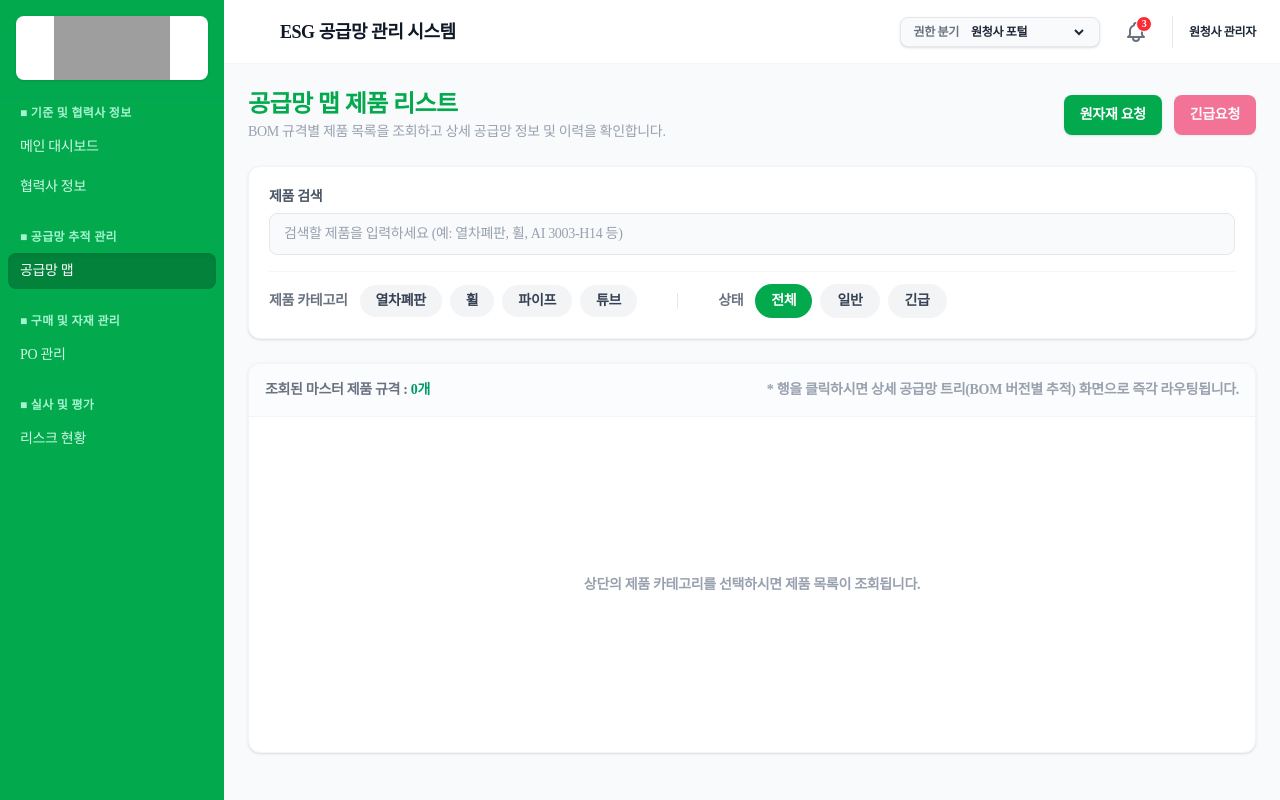
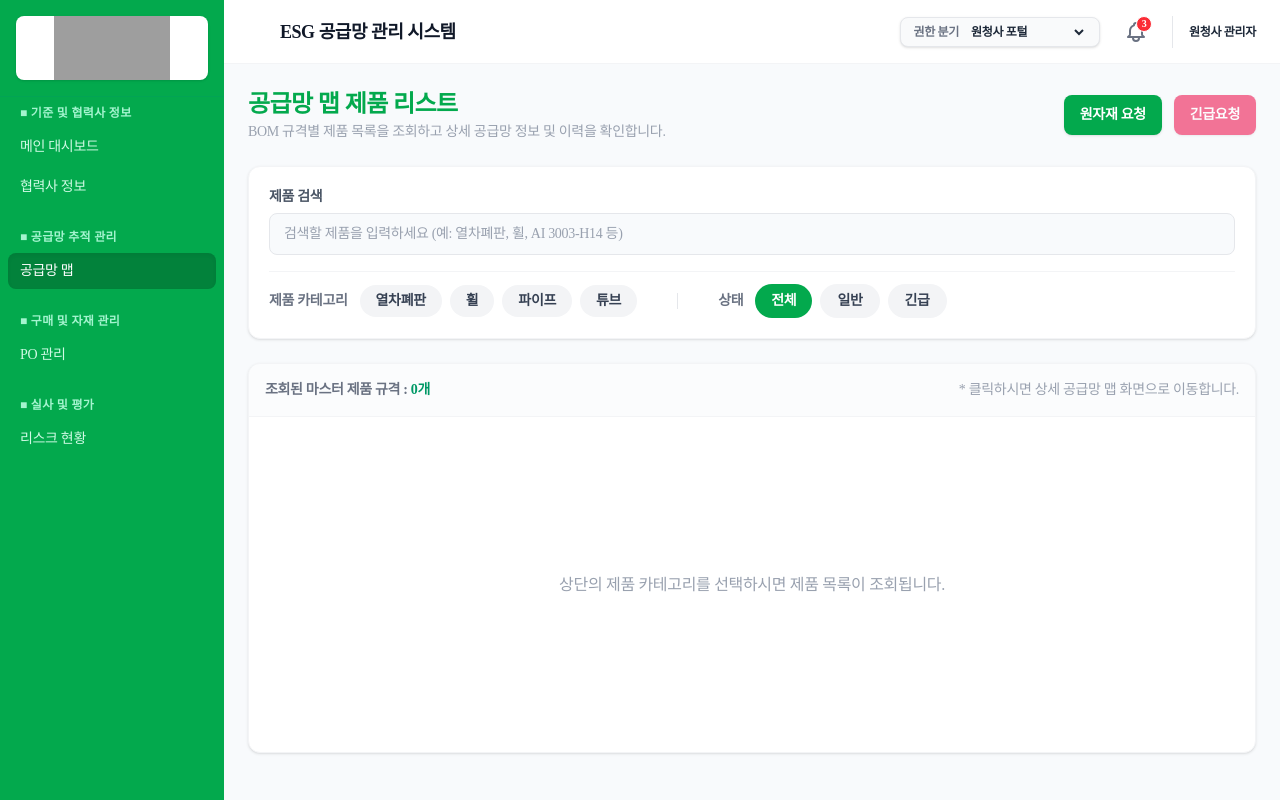
Before and after one commit to shell-files/dev_triplevalues, a React (Vite) app in the folder frontend/: page / in a window 1280 px wide. Both pictures are taken after a click on the button "공급망 맵". Built offline with nearby package versions, Linux system fonts and the light colour scheme; grey boxes are pictures that could not be loaded.

Commit message:
[FE] 공급망 맵 리스트 페이지 UI 수정2 (#23)

```diff
--- a/frontend/src/homes/admin/maps/SupplyChainMapList.jsx
+++ b/frontend/src/homes/admin/maps/SupplyChainMapList.jsx
@@ -174,13 +174,13 @@ const SupplyChainMapList = ({
           <span className="text-sm font-bold text-gray-500">
             조회된 마스터 제품 규격 : <span id="product-count" className="text-emerald-600 font-extrabold">{filteredProducts.length}개</span>
           </span>
-          <span className="text-xs md:text-sm text-gray-400 font-semibold">
-            * 행을 클릭하시면 상세 공급망 트리(BOM 버전별 추적) 화면으로 즉각 라우팅됩니다.
+          <span className="text-xs md:text-sm text-gray-400">
+            * 클릭하시면 상세 공급망 맵 화면으로 이동합니다.
           </span>
         </div>
 
         {filteredProducts.length === 0 ? (
-          <div className="flex-1 flex items-center justify-center text-gray-400 font-semibold text-sm py-12">
+          <div className="flex-1 flex items-center justify-center text-gray-400 text-s py-12">
             {currentCategory ? "조회된 제품 정보가 없습니다." : "상단의 제품 카테고리를 선택하시면 제품 목록이 조회됩니다."}
           </div>
         ) : (
```
